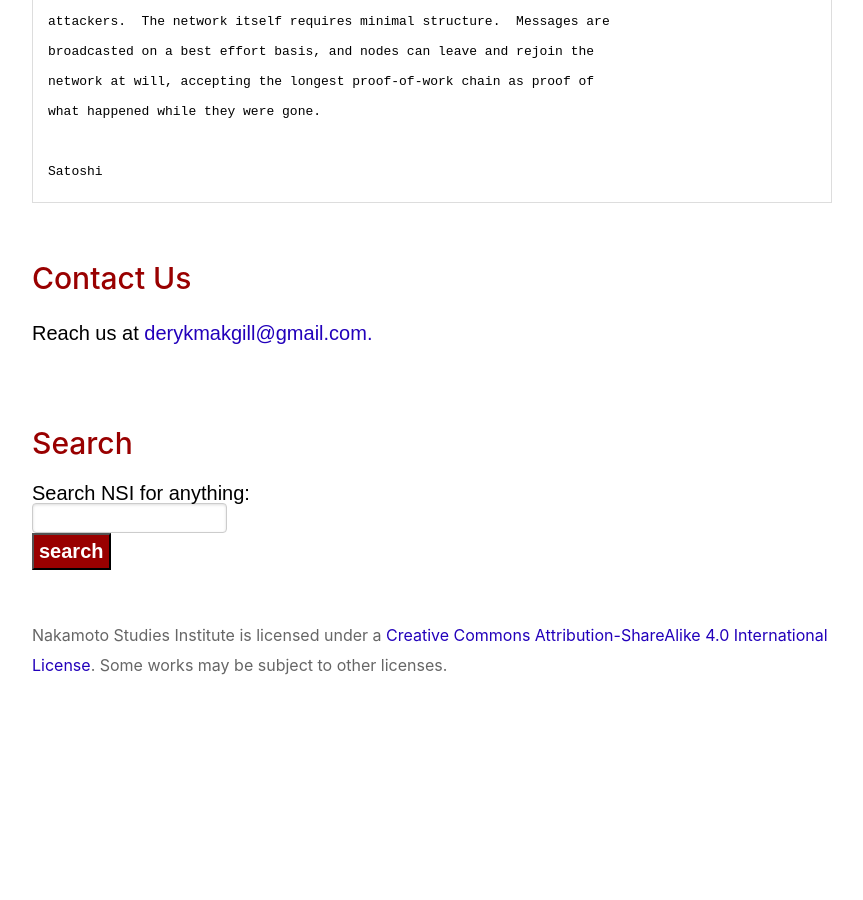
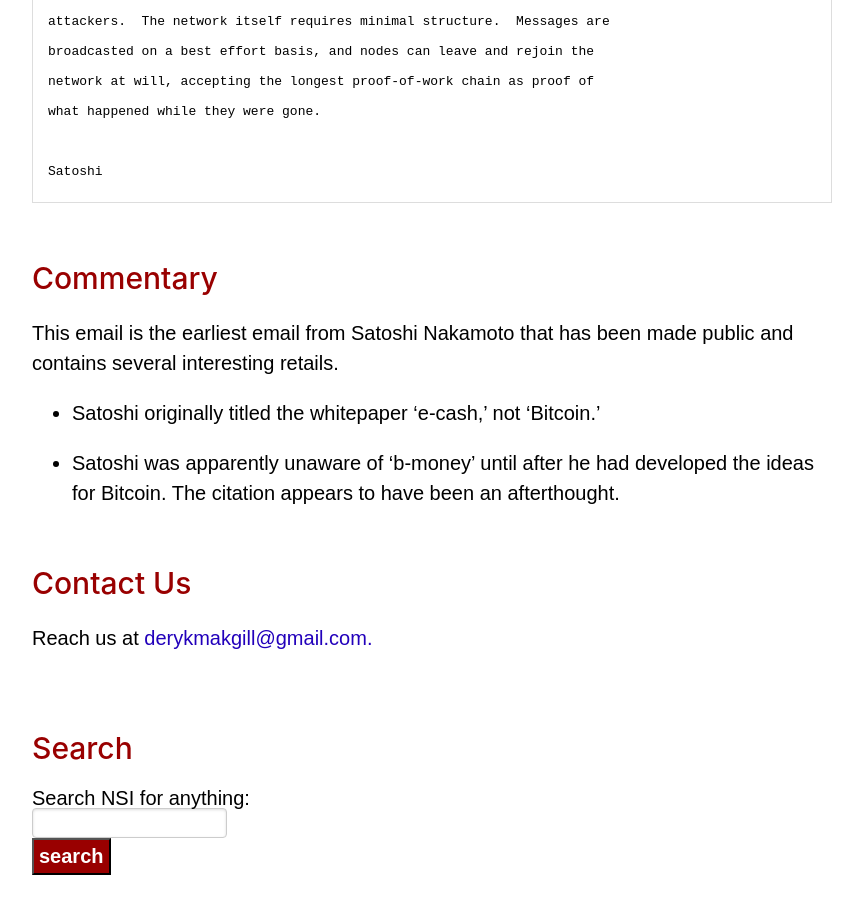
Before and after one commit to nakamotostudies/nakamotostudies.github.io, a Jekyll site: the page built from emails/dai/35.md, in a window 1280 px wide and 900 px high, scrolled down 1220 px. Shown: the whole window, without its empty margins (58-921 px from the left). Built offline with Jekyll 4.4.1, drawn with Linux system fonts in a browser that asks for light colours; our own code applies the rules of GitHub Pages for plain Markdown files; before the commit the page ends 2015 px from its top, so only the background shows below that.

Commit message:
Update 35.md

```diff
--- a/emails/dai/35.md
+++ b/emails/dai/35.md
@@ -37,3 +37,10 @@ network at will, accepting the longest proof-of-work chain as proof of
 what happened while they were gone.
 
 Satoshi</pre>
+
+## Commentary
+
+This email is the earliest email from Satoshi Nakamoto that has been made public and contains several interesting retails.
+
+- Satoshi originally titled the whitepaper 'e-cash,' not 'Bitcoin.'
+- Satoshi was apparently unaware of 'b-money' until after he had developed the ideas for Bitcoin. The citation appears to have been an afterthought.
```
